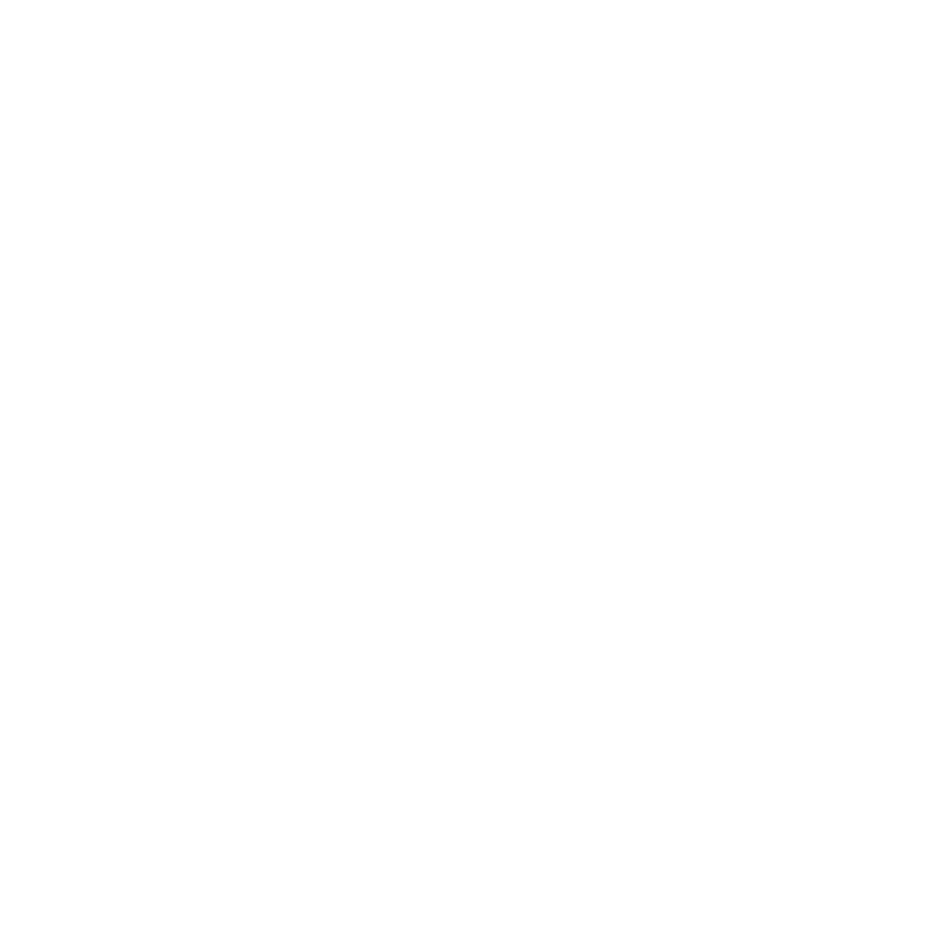
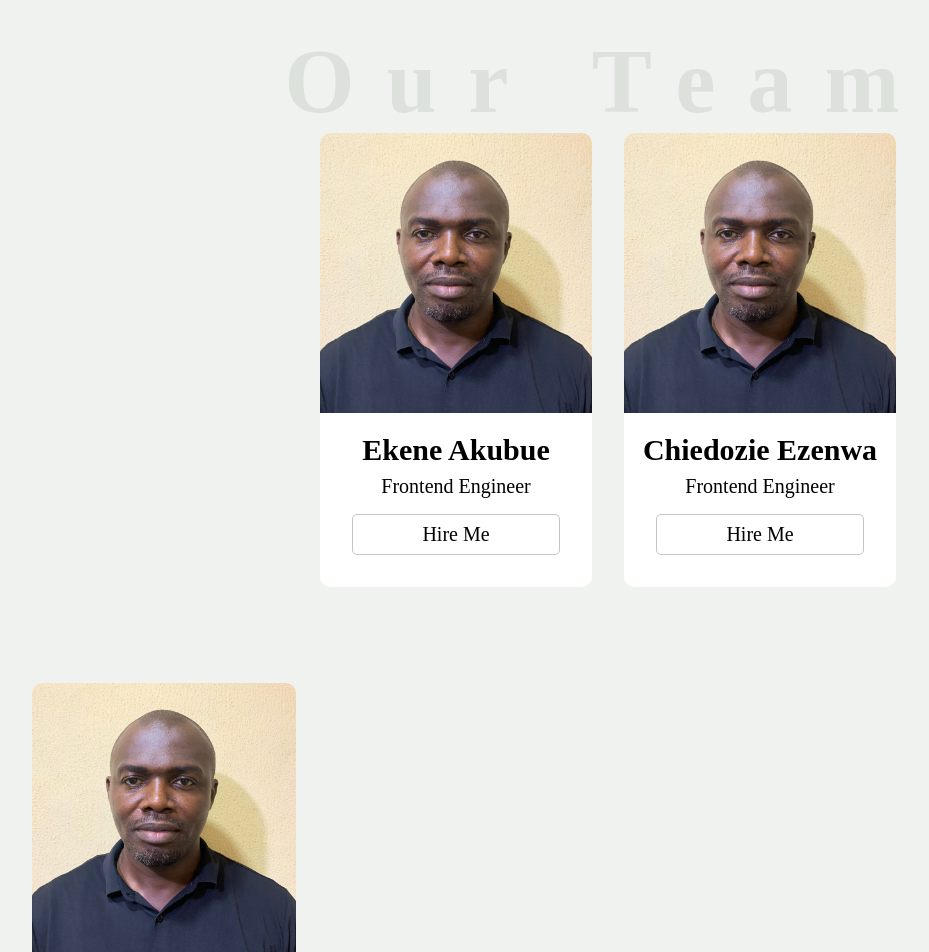
Before and after one commit to ekeneakubue/skillup2025B, a React (Vite) app: page /portfolio in a window 1280 px wide. Shown: the part 100-1052 px from the top of the page, without its empty margins (32-961 px from the left). Before the commit the page ends 800 px from the top, so only its background shows below. Built offline with nearby package versions, Linux system fonts and the light colour scheme.

Commit message:
Structured the portfolio template

```diff
--- /dev/null
+++ b/src/components/portfolioCard/PortfolioCard.jsx
@@ -0,0 +1,17 @@
+import React from 'react'
+import style from './PortfolioCard.module.css'
+
+export default function PortfolioCard(props) {
+  return (
+    <div>
+        <div className={style.card}>
+            <img src={props.img} alt="" />
+            <div className={style.card_body}>
+            <div className={style.card_name}>{props.name}</div>
+            <div className={style.card_path}>{props.path}</div>
+            <div className={style.card_btn}>Hire Me</div>
+            </div>
+        </div>
+    </div>
+  )
+}
--- /dev/null
+++ b/src/components/portfolioCard/PortfolioCard.module.css
@@ -0,0 +1,33 @@
+.card{
+    background-color: #fff;
+    width: 100%;
+    border-radius: 10px;
+}
+.card img{
+    width: 100%;
+    border-radius: 10px 10px 0 0;
+
+}
+.card_body{
+    padding: 1rem;
+    text-align: center;
+    font-size: 20px;
+}
+.card_body .card_name{
+    font-size: 30px;
+    font-weight: 900;
+    margin-bottom: 0.5rem;
+}
+.card_body .card_btn{
+    padding: 0.5rem;
+    margin: 1rem;
+    border-radius: 5px;
+    border: 1px solid #c5c3c3;
+    transition: 1s;
+}
+.card_body .card_btn:hover{
+    background-color: #343333;
+    border: none;
+    color: #fff;
+    cursor: pointer;
+}
--- a/src/pages/portfolio/Portfolio.jsx
+++ b/src/pages/portfolio/Portfolio.jsx
@@ -1,9 +1,39 @@
 import React from 'react'
+import style from './Portfolio.module.css'
+import Navbar from '../../components/navbar/Navbar'
+import PortfolioCard from '../../components/portfolioCard/PortfolioCard'
 
 export default function Portfolio() {
   return (
     <div>
-        <h1>Portfolio</h1>
+        <Navbar/>
+        <div className={style.card_container}>
+            <div className={style.page_title}>Our Team</div>
+            <div className={style.instructor_cards}>
+              <section>
+                <PortfolioCard
+                  img = './images/portfolios/Ekene.png'
+                  name = 'Ekene Akubue'
+                  path='Frontend Engineer'
+                />
+                <PortfolioCard
+                  img = './images/portfolios/Ekene.png'
+                  name = 'Chiedozie Ezenwa'
+                  path='Frontend Engineer'
+                />
+              </section>
+            </div>
+            <div className={style.student_cards}>
+              <section>
+                <PortfolioCard
+                  img = './images/portfolios/Ekene.png'
+                  name = 'JohnMary'
+                  path='Frontend Engineer'
+                />
+
+              </section>
+            </div>
+        </div>
     </div>
   )
 }
--- /dev/null
+++ b/src/pages/portfolio/Portfolio.module.css
@@ -0,0 +1,34 @@
+
+.card_container{
+    padding: 4rem;
+    background-color: #eff2ef;
+}
+.page_title{
+    font-size: 90px;
+    color: #dce1dc;
+    font-weight: 900;
+    text-align: center;
+    letter-spacing: 2rem;
+}
+.instructor_cards{
+    display: grid;
+    place-items: center;
+    gap: 2rem;
+}
+.instructor_cards section{
+    width: 50%;
+    display: grid;
+    gap: 2rem;
+    grid-template-columns: repeat(2,1fr);
+}
+
+
+.student_cards{
+    margin-top: 6rem;
+}
+.student_cards section{
+    width: 100%;
+    display: grid;
+    gap: 2rem;
+    grid-template-columns: repeat(4,1fr);
+}
```
Also changed, not shown: public/images/portfolios/Ekene.png (added).
